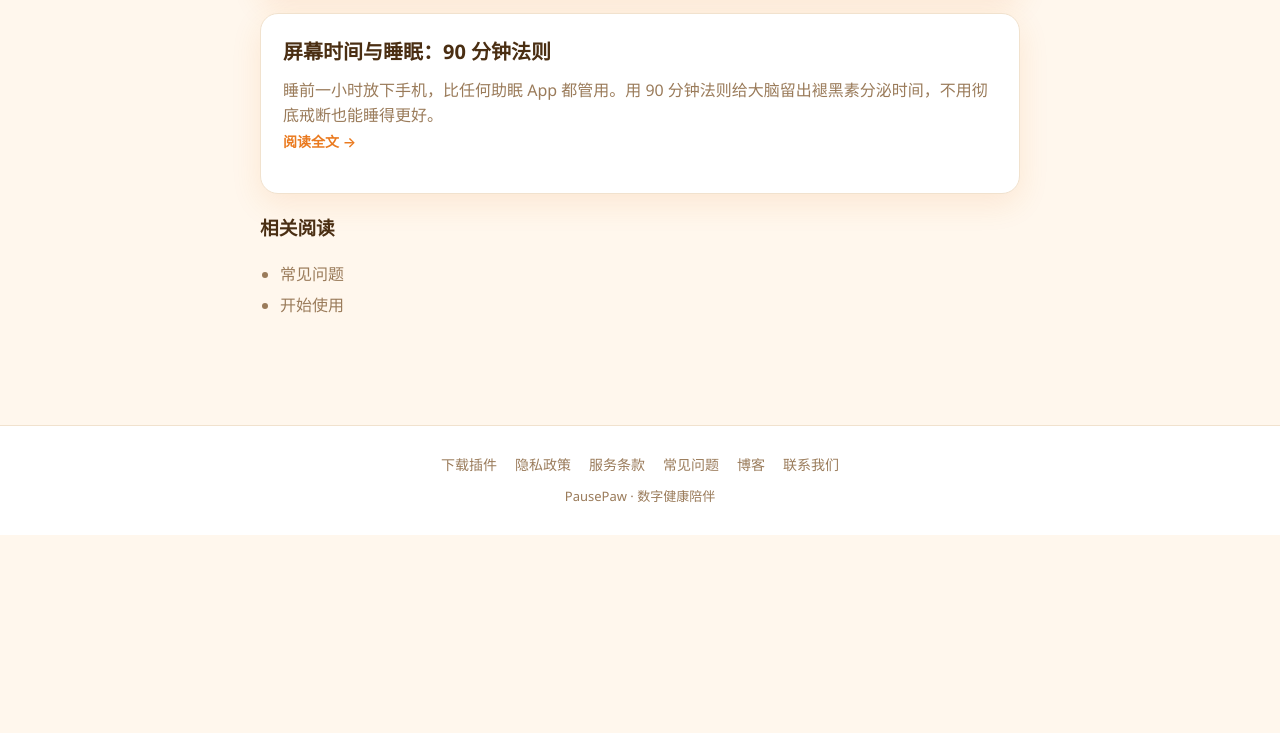
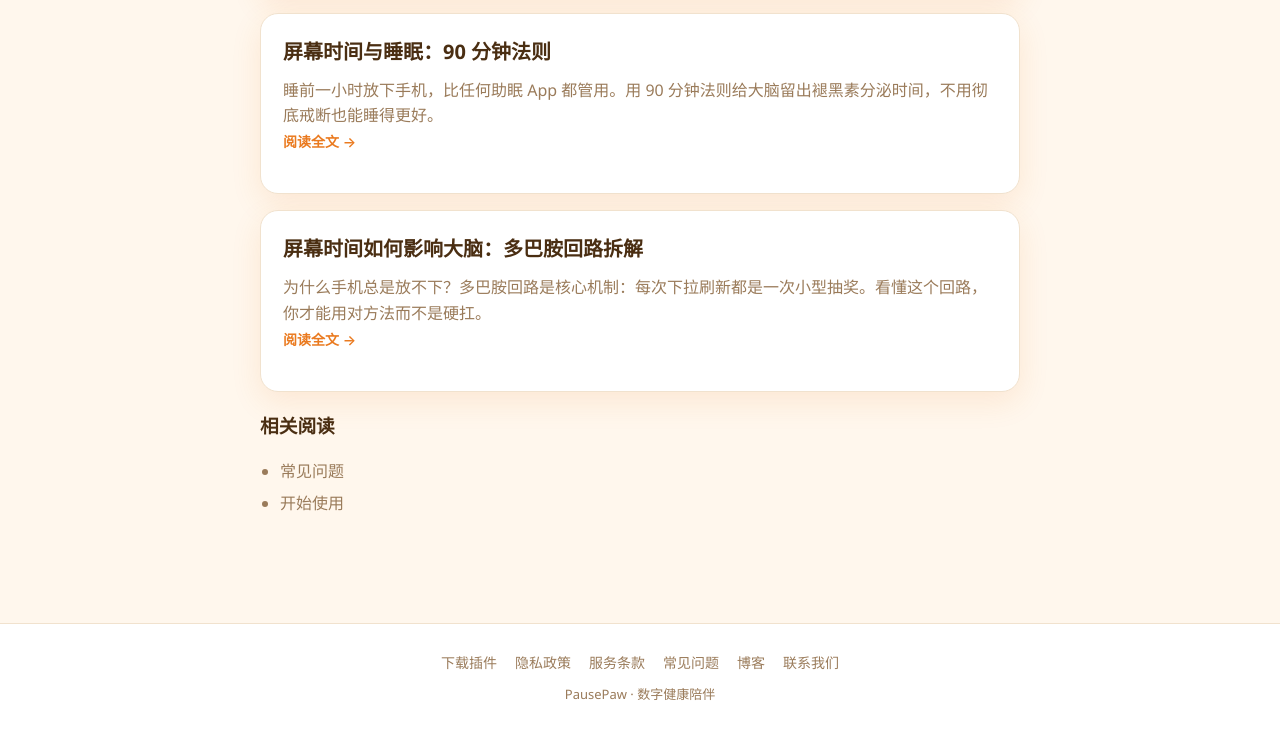
Before and after one commit to 863683348/pausepaw, a browser extension: page public/blog.html in a window 1280 px wide. Shown: the part 1395-2128 px from the top of the page. Before the commit the page ends 1930 px from the top, so only its background shows below. Drawn offline with Linux system fonts and the light colour scheme.

Commit message:
blog: Day 5 - How Screen Time Affects Your Brain (中英双语, post7 + JSON-LD + sitemap)

```diff
--- a/public/blog.html
+++ b/public/blog.html
@@ -74,6 +74,11 @@
         <h2><a href="/blog/post6.html">屏幕时间与睡眠：90 分钟法则</a></h2>
         <p>睡前一小时放下手机，比任何助眠 App 都管用。用 90 分钟法则给大脑留出褪黑素分泌时间，不用彻底戒断也能睡得更好。</p>
         <p><a class="back" href="/blog/post6.html">阅读全文 →</a></p>
+      </article>
+      <article class="post">
+        <h2><a href="/blog/post7.html">屏幕时间如何影响大脑：多巴胺回路拆解</a></h2>
+        <p>为什么手机总是放不下？多巴胺回路是核心机制：每次下拉刷新都是一次小型抽奖。看懂这个回路，你才能用对方法而不是硬扛。</p>
+        <p><a class="back" href="/blog/post7.html">阅读全文 →</a></p>
       </article>
       </section>
       <section class="related">
```
